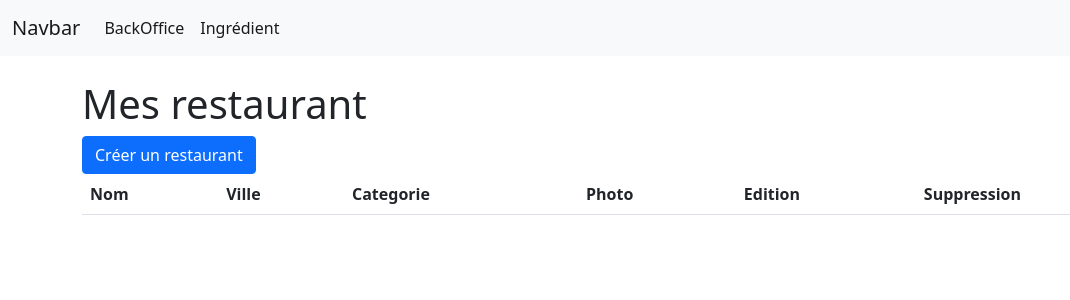
After one commit to leorivault/Projet-restaurant, a Symfony app: template templates/restaurant/index.html.twig in a window 1280 px wide. The commit adds this page. Shown: the top 300 px of the page, without its empty margins (0-1070 px from the left). Run offline with Twig, Linux system fonts and the light colour scheme; the template is opened without the code that fills it, so the values that code supplies are empty; some libraries are stand-ins or nearby versions.

Commit message:
index restaurant + createdAt/updatedAt

```diff
--- a/templates/header.html.twig
+++ b/templates/header.html.twig
@@ -7,7 +7,7 @@
     <div class="collapse navbar-collapse" id="navbarSupportedContent">
       <ul class="navbar-nav me-auto mb-2 mb-lg-0">
         <li class="nav-item">
-          <a class="nav-link active" aria-current="page" href="#">BackOffice</a>
+          <a class="nav-link active" aria-current="page" href="{{ path('restaurant.index')}}">BackOffice</a>
         </li>
            <li class="nav-item">
           <a class="nav-link active" aria-current="page" href="#">Ingrédient</a>
--- a/templates/home.html.twig
+++ b/templates/home.html.twig
@@ -3,5 +3,9 @@
 {% block title %}Projet Restaurant{% endblock %}
 
 {% block body %}
-<p>Coucou 3</p>
+    <ul>
+		{% for restaurant in restaurants%}
+            <li> {# <a href="{{path('restaurant.show', {id: restaurant.id})}}" class="list-group-item list-group-item-action" style="width: 50%">{{restaurant.name}}</a> #}{{restaurant.name}}</li>
+        {% endfor %}
+    </ul>
 {% endblock %}
--- /dev/null
+++ b/templates/restaurant/index.html.twig
@@ -0,0 +1,52 @@
+{% extends 'base.html.twig' %}
+
+{% block title %}Mes restaurant
+{% endblock %}
+
+{% block body %}
+	<div class="container mt-4">
+		<h1>Mes restaurant</h1>
+
+        {# <p>{{tmin}}</p>
+        <p>{{tmax}}</p> #}
+
+		{# <div class="container">
+			{{ form_start(form)}}
+				<button class="btn btn--primary">Rechercher</button>
+			{{ form_end(form)}}
+		</div> #}
+
+        <a href="{{ path('restaurant.add') }}" class="btn btn-primary">Créer un restaurant</a>
+
+		<table class="table">
+			<thead>
+				<tr>
+					<th scope="col">Nom</th>
+					<th scope="col">Ville</th>
+					<th scope="col">Categorie</th>
+					<th scope="col">Photo</th>
+					<th scope="col">Edition</th>
+					<th scope="col">Suppression</th>
+				</tr>
+			</thead>
+			<tbody>
+
+				{% for restaurant in restaurants%}
+
+					<tr class="table-primary">
+						<th scope="row">{{restaurant.name}}</th>
+						<td>{{restaurant.city}}</td>
+						<td>{{restaurant.categorie.name}}</td>
+						<td><img style="max-width: 150px" src="{{ vich_uploader_asset(restaurant, 'imageFile')}}"></td>
+						{# <td><a href="{{path('ingredient.edit', {id: ingredient.id})}}" class="btn btn-info">Modifier<a/></td>
+						<td><a href="{{path('ingredient.delete', {id: ingredient.id})}}" class="btn btn-warning">Supprimer<a/></td> #}
+
+					</tr>
+				{% endfor %}
+
+			</tbody>
+		</table>
+
+
+	</div>
+{% endblock %}
```
Also changed, not shown: migrations/Version20220728142916.php (added, +31 -0 lines), migrations/Version20220728143402.php (added, +31 -0 lines), migrations/Version20220728143843.php (added, +37 -0 lines), src/Controller/HomeController.php (+9 -2 lines), src/Controller/RestaurantController.php (+12 -0 lines), src/Entity/Restaurant.php (+37 -0 lines), public/images/restaurant/capture-1-62e29fe083486720900144.png (added), public/images/restaurant/chouffe-62e2a039422a4734733732.png (added).
